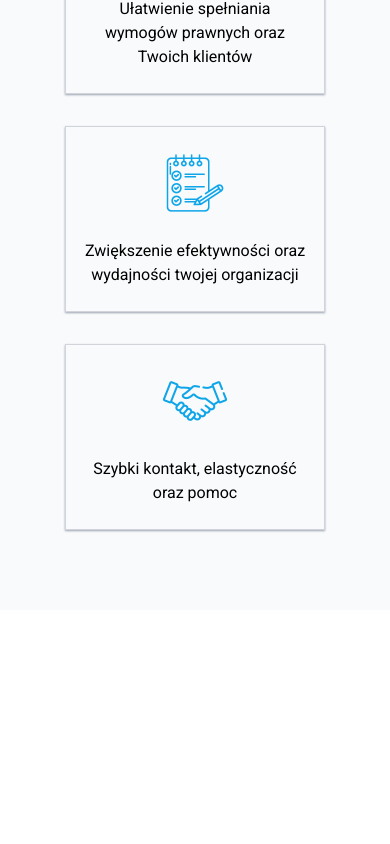
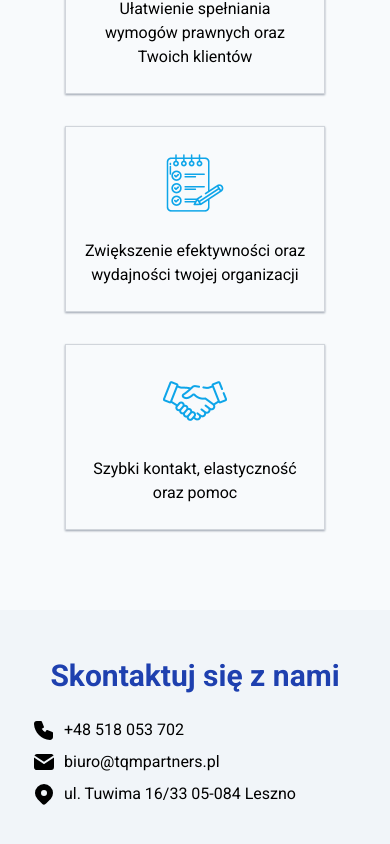
Before and after one commit to SoT03/tqm, a Next.js app: page / in a window 390 px wide. Shown: the part 4004-4848 px from the top of the page. Before the commit the page ends 4614 px from the top, so only its background shows below. Built offline with nearby package versions, Linux system fonts and the light colour scheme.

Commit message:
finished contact row

```diff
--- /dev/null
+++ b/components/Contact.tsx
@@ -0,0 +1,50 @@
+import ContactRow from './ContactRow';
+import Section from './util/section/Section';
+import SectionTitle from './util/section/SectionTitle';
+import {
+	IconPhoneFilled,
+	IconMailFilled,
+	IconMapPinFilled,
+} from '@tabler/icons-react';
+
+const iconClass = '';
+
+const contactData = [
+	{
+		icon: <IconPhoneFilled className={iconClass} />,
+		text: '+48 518 053 702',
+		href: 'tel:518053702',
+		mobileOnly: true,
+	},
+	{
+		icon: <IconMailFilled className={iconClass} />,
+		text: 'biuro@tqmpartners.pl',
+		href: 'mailto:biuro@tqmpartners.pl',
+	},
+	{
+		icon: <IconMapPinFilled className={iconClass} />,
+		text: 'ul. Tuwima 16/33 05-084 Leszno',
+	},
+];
+
+const Contact = () => {
+	return (
+		<Section id='contact' classes='bg-slate-100'>
+			<div className='flex flex-col'>
+				<div className=''>
+					<SectionTitle title='Skontaktuj się z nami' />
+					<div className='mt-6'>
+						{contactData.map((item) => (
+							<ContactRow data={item} key={item.text} />
+						))}
+					</div>
+				</div>
+				<div>
+					<SectionTitle title='Wyślij nam wiadomość' classes='hidden' />
+				</div>
+			</div>
+		</Section>
+	);
+};
+
+export default Contact;
--- /dev/null
+++ b/components/ContactRow.tsx
@@ -0,0 +1,34 @@
+import { TablerIconsProps } from '@tabler/icons-react';
+import Link from 'next/link';
+
+type RowProps = {
+	data: {
+		icon: JSX.Element;
+		text: string;
+		href?: string;
+		mobileOnly?: boolean;
+	};
+};
+
+const ContactRow = ({ data }: RowProps) => {
+	let content = <p>{data.text}</p>;
+
+	if (data.href) {
+		content = (
+			<Link
+				href={data.href}
+				className={`${data.mobileOnly ? 'md:hidden' : ''}`}>
+				{data.text}
+			</Link>
+		);
+	}
+
+	return (
+		<div className='flex gap-2 my-2'>
+			{data.icon} {content}{' '}
+			{data.mobileOnly && <p className='hidden md:block'>{data.text}</p>}
+		</div>
+	);
+};
+
+export default ContactRow;
--- a/pages/index.tsx
+++ b/pages/index.tsx
@@ -3,6 +3,7 @@ import AboutUs from '@/components/AboutUs';
 import Offer from '@/components/Offer';
 import WhyUs from '@/components/WhyUs';
 import Hero from '@/components/Hero';
+import Contact from '@/components/Contact';
 
 export default function Home() {
 	return (
@@ -11,10 +12,9 @@ export default function Home() {
 			<main>
 				<AboutUs />
 				<Offer />
-				<Hero
-					text='Nie znalazłeś szukanego szkolenia / wdrożenia lub potrzebujesz potrzebujesz pomocy przy wyborze ?'
-				/>
+				<Hero text='Nie znalazłeś szukanego szkolenia / wdrożenia lub potrzebujesz potrzebujesz pomocy przy wyborze ?' />
 				<WhyUs />
+				<Contact></Contact>
 			</main>
 		</>
 	);
```
